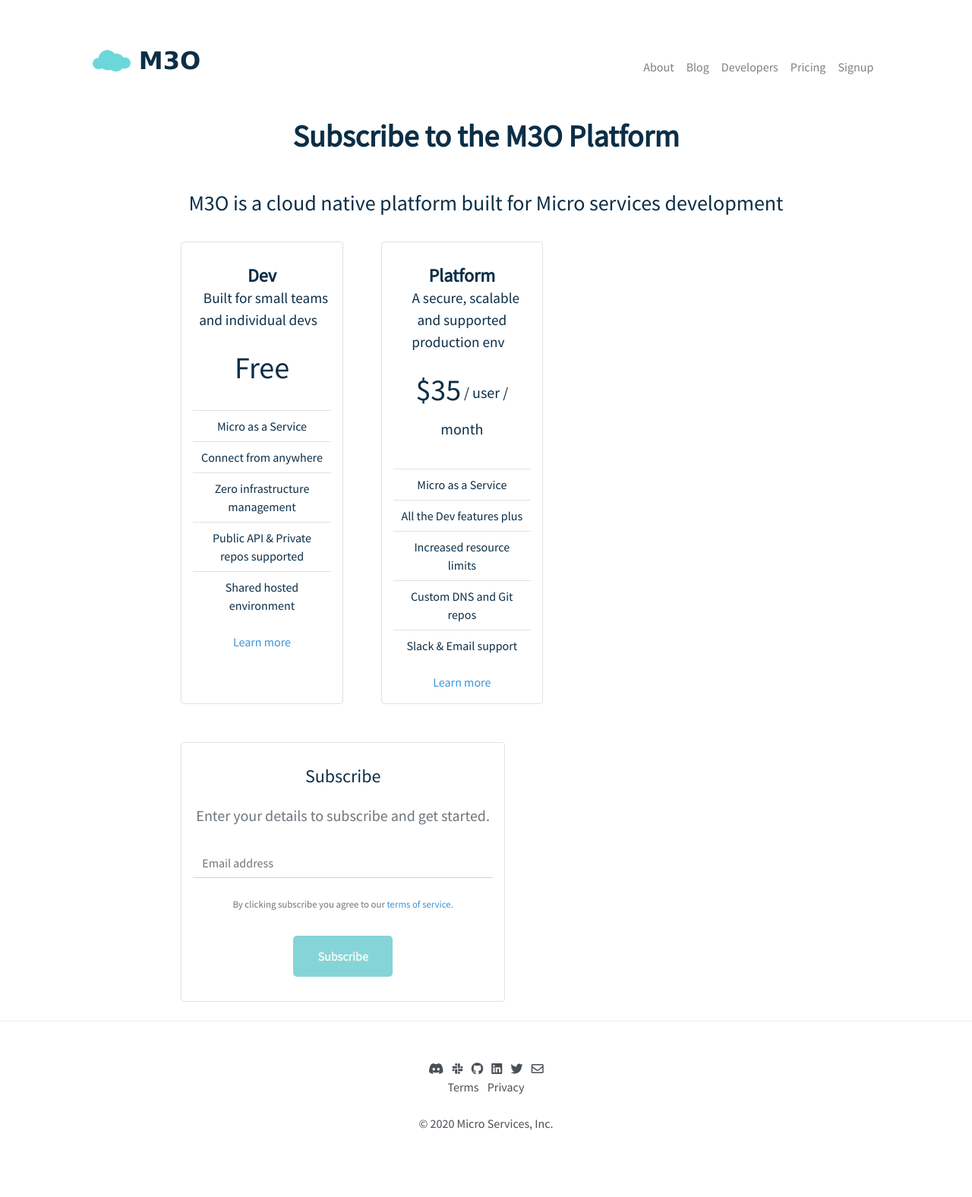
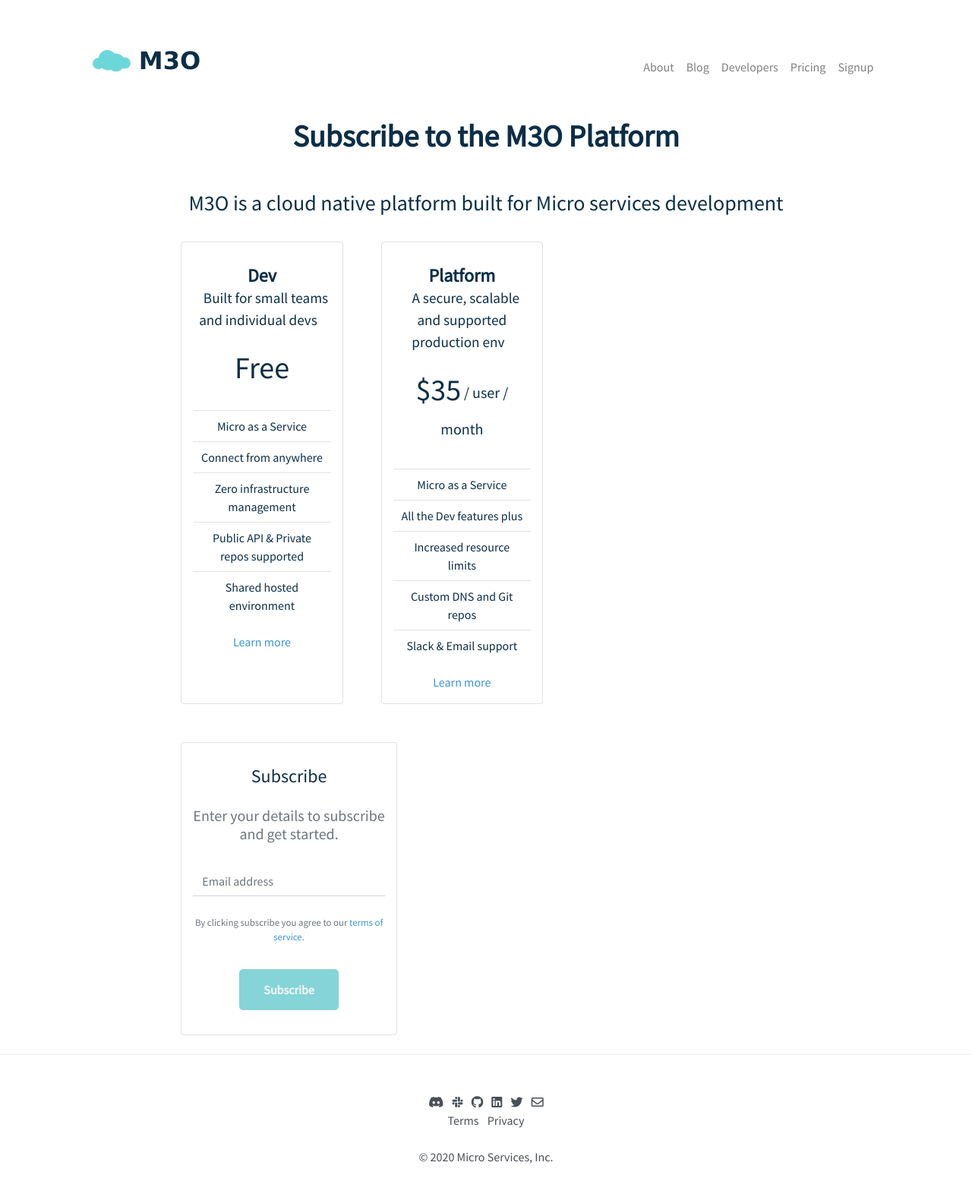
Before and after one commit to micro-community/go-micro-v2-doc, a Jekyll site: the page built from subscribe.html, in a window 1280 px wide. Shown: the whole page at 76% size. Built offline with Jekyll 4.4.1, drawn with Linux system fonts in a browser that asks for light colours; nearby versions of some CDN libraries; before the commit the page ends 1532 px from its top, so only the background shows below that.

Commit message:
update subscribe page width

```diff
--- a/subscribe.html
+++ b/subscribe.html
@@ -94,7 +94,7 @@
             <div class="row">
               {% include features-dev.html %}
 
-              <div class="col-lg-6 border rounded" style="margin: 25px">
+              <div class="col-lg-4 border rounded" style="margin: 25px">
                 <h4>Subscribe</h4>
                 <center>
                   <h5 class="text-muted">
```
